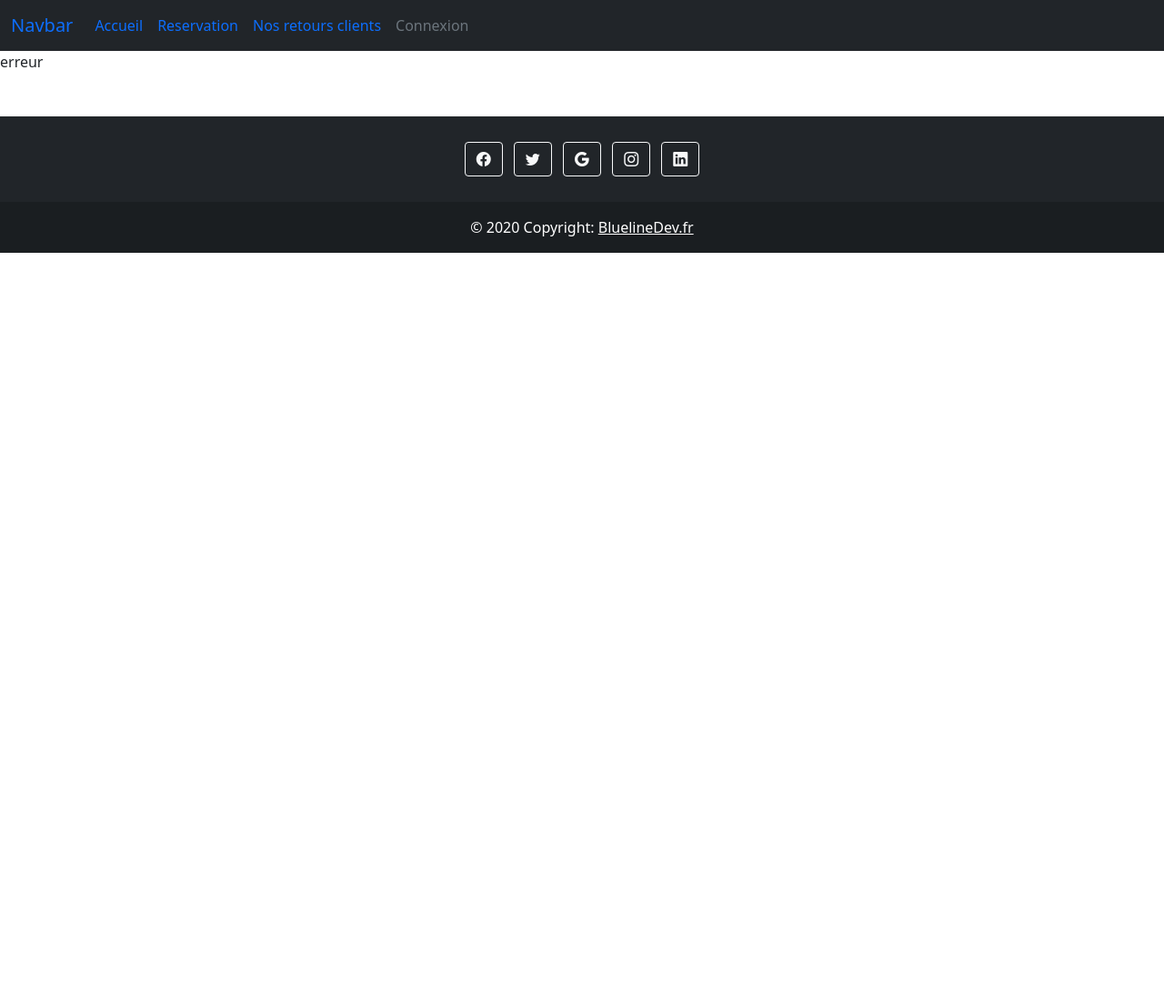
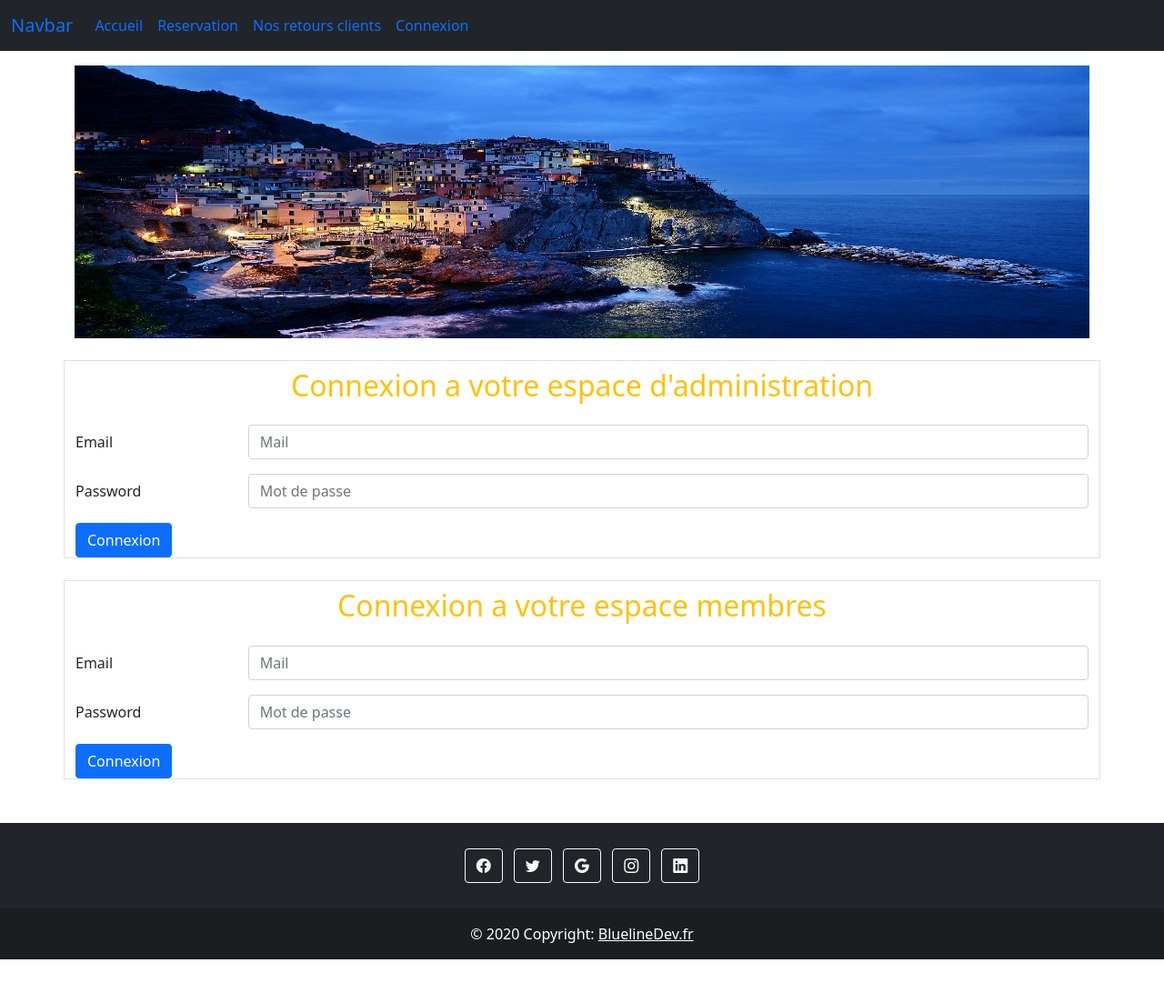
Before and after one commit to Marc-Fantino/PROJECT-6-POO-PHP, a PHP site: page /connexion in a window 1280 px wide. Shown: the whole page at 91% size. Before the commit the page ends 278 px from the top, so only its background shows below. Run offline with PHP 8.4, Linux system fonts and the light colour scheme; style sheets or scripts are compiled from the project's sources.

Commit message:
Signed-off-by: Marc-Fantino <marc-fantino@hotmail.fr> creation de la class user et admin et connexion a leur page

```diff
--- a/index.php
+++ b/index.php
@@ -1,6 +1,7 @@
+<?php
 
+session_start();
 
-<?php
 ob_start();
 // les options passées dans l'URL
 // Si dans l'url un paramètre $_GET['url'] existe
@@ -22,10 +23,30 @@ if($url === "accueil"){
     // on appel le fichier accueil.php
     require_once "pages/accueil.php";
 
-    }else{
-    echo "erreur";
+    }elseif($url ==='connexion'){
+    $title = "Accueil page de connexion";
+    require_once "pages/formulaire.php";
     }
-
+    elseif($url ==='administration'){
+    $title ="Espace admin";
+    require_once "pages/administration.php";
+    }
+    else if($url === "administration" && isset($_SESSION['connecter']) && $_SESSION['connecter'] === true){
+        $title = "Espace admin";
+        require_once "pages/administration.php";
+        }
+    elseif($url ==='connexionUser'){
+        $title ="Espace membres";
+        require_once "pages/membre.php";
+        }
+    else if($url === "connexionUser" && isset($_SESSION['connexion_user']) && $_SESSION['connexion_user'] === true){
+        $title = "Espace membres";
+        require_once "pages/membre.php";
+        }
+        elseif($url === "deconnexion"){
+            //on appel le fichier de deconnexion
+            require_once "pages/deconnexion.php";
+        }
 
 $content = ob_get_clean();
 require_once "template.php";
--- a/methode/admin.php
+++ b/methode/admin.php
@@ -0,0 +1,74 @@
+<?php
+
+require_once "methode/database.php";
+class Admin extends Database{
+
+
+
+    private $id_email_admin;
+    private $id_password_admin;
+
+
+    public function getConnexionAdmin(){
+
+            $db = $this->getPDO();
+
+            if(isset($_POST['id_email_admin']) && !empty($_POST['id_email_admin'])){
+
+            $this->id_email_admin = trim(htmlspecialchars($_POST['id_email_admin']));
+            //faille xss = ON DESINFECTE LES DONNÉES = Sanitize
+                //trim — Supprime les espaces (ou d'autres caractères) en début et fin de chaîne
+                //htmlspecialchars — Convertit les caractères spéciaux en entités HTML :: Cette fonction retourne une chaîne de caractères avec ces modificationss
+
+            }else{
+                echo"<p class='alert-danger p-3 mt-3'>Merci de remplir le champ Email</p>";
+            }
+            if(isset($_POST['id_password_admin']) && !empty($_POST['id_password_admin'])){
+
+                //on rajoute les paramètres des données en private
+                $this->id_password_admin = trim(htmlspecialchars($_POST['id_password_admin']));
+                //faille xss = ON DESINFECTE LES DONNÉES = Sanitize
+                    //trim — Supprime les espaces (ou d'autres caractères) en début et fin de chaîne
+                    //htmlspecialchars — Convertit les caractères spéciaux en entités HTML :: Cette fonction retourne une chaîne de caractères avec ces modificationss
+
+                }else{
+                    echo"<p class='alert-danger p-3 mt-3'>Merci de remplir le champ Mot de passe</p>";
+                }
+                //requete de connexion
+                $sql ="SELECT * FROM admin WHERE id_email_admin = ? AND id_password_admin = ? ";
+                // requete préparé
+                $admin = $db->prepare($sql);
+
+                //bind des paramètres
+
+                $admin->bindParam(1, $this->id_email_admin);
+                $admin->bindParam(2, $this->id_password_admin);
+                //attention ici 2 paramètre à liés
+                // on éxécute la requète et on retourne un tableau associatif
+
+                $admin->execute();
+                //On compte les entrées retournée par execute(tableau associatif)
+                //SI on au minimum un admin dans la table
+                if($admin->rowCount()>=1){
+                //Créer une variable qui liste (recherche) tous les elements
+                $adminLog = $admin->fetch(PDO::FETCH_ASSOC);
+
+                    if($this->id_email_admin === $adminLog['id_email_admin'] && $this->id_password_admin === $adminLog['id_password_admin']){
+                        //Demarrage de session
+                        session_start();
+                        //Booléen pour verifier la connexion
+                        $_SESSION['connexion'] = true;
+                        $_SESSION['id_email_admin'] =$this->id_email_admin;
+
+                        header('Location: administration');
+                    }else{
+                        echo "<p class='alert-danger mt-3 p-2'>Erreur de connexion, merci de verifié votre email et mot de passe et recommencer !</p>";
+                    }
+                }else{
+                    echo "<p class='alert-danger mt-3 p-2'>Erreur </p>";
+                }
+
+            }
+
+
+}
--- a/methode/user.php
+++ b/methode/user.php
@@ -0,0 +1,77 @@
+<?php
+
+require_once "methode/database.php";
+class User extends Database{
+
+
+
+    private $id_email_user;
+    private $id_password_user;
+    //private $repeatPassword;
+
+
+    public function getConnexionUser(){
+
+            $db = $this->getPDO();
+
+            if(isset($_POST['id_email_user']) && !empty($_POST['id_email_user'])){
+
+            $this->id_email_user = trim(htmlspecialchars($_POST['id_email_user']));
+            //faille xss = ON DESINFECTE LES DONNÉES = Sanitize
+                //trim — Supprime les espaces (ou d'autres caractères) en début et fin de chaîne
+                //htmlspecialchars — Convertit les caractères spéciaux en entités HTML :: Cette fonction retourne une chaîne de caractères avec ces modificationss
+
+            }else{
+                echo"<p class='alert-danger p-3 mt-3'>Merci de remplir le champ Email</p>";
+            }
+            if(isset($_POST['id_password_user']) && !empty($_POST['id_password_user'])){
+
+                //on rajoute les paramètres des données en private
+                $this->id_password_user = trim(htmlspecialchars($_POST['id_password_user']));
+                //faille xss = ON DESINFECTE LES DONNÉES = Sanitize
+                    //trim — Supprime les espaces (ou d'autres caractères) en début et fin de chaîne
+                    //htmlspecialchars — Convertit les caractères spéciaux en entités HTML :: Cette fonction retourne une chaîne de caractères avec ces modificationss
+
+                }else{
+                    echo"<p class='alert-danger p-3 mt-3'>Merci de remplir le champ Mot de passe</p>";
+                }
+                //requete de connexion
+                $sql ="SELECT * FROM user WHERE id_email_user = ? AND id_password_user = ? ";
+                // requete préparé
+                $user = $db->prepare($sql);
+
+                //bind des paramètres
+
+                $user->bindParam(1, $this->id_email_user);
+                $user->bindParam(2, $this->id_password_user);
+                //$user->bindParam(3, $this->repeatPassword);
+
+                //attention ici 2 paramètre à liés
+                // on éxécute la requète et on retourne un tableau associatif
+
+                $user->execute();
+                //On compte les entrées retournée par execute(tableau associatif)
+                //SI on au minimum un admin dans la table
+                if($user->rowCount()>=1){
+                //Créer une variable qui liste (recherche) tous les elements
+                $userLog = $user->fetch(PDO::FETCH_ASSOC);
+
+                    if($this->id_email_user === $userLog['id_email_user'] && $this->id_password_user === $userLog['id_password_user']){
+                        //Demarrage de session
+                        session_start();
+                        //Booléen pour verifier la connexion
+                        $_SESSION['connexion_user'] = true;
+                        $_SESSION['id_email_user'] =$this->id_email_user;
+
+                        header('Location: membre');
+                    }else{
+                        echo "<p class='alert-danger mt-3 p-2'>Erreur de connexion, merci de verifié votre email et mot de passe et recommencer !</p>";
+                    }
+                }else{
+                    echo "<p class='alert-danger mt-3 p-2'>Erreur </p>";
+                }
+
+            }
+
+
+}
--- a/package.json
+++ b/package.json
@@ -2,6 +2,7 @@
   "dependencies": {
     "bootstrap": "^5.1.3",
     "bootstrap-icons": "^1.8.1",
-    "font-awesome-sass": "^4.7.0"
+    "font-awesome-sass": "^4.7.0",
+    "gsap": "^3.10.4"
   }
 }
--- a/pages/accueil.php
+++ b/pages/accueil.php
@@ -7,13 +7,13 @@ $giteLoc = new Gite();
 $gite = $giteLoc->getGite();
 
 ?>
-<div class="row">
+<div class="row mt-4 ms-5">
 <?php
 foreach($gite as $location)
 {
 ?>
 
-  <div class="col-sm-6">
+  <div class="col-sm-6 my-4">
   <div class="card" style="width: 30rem;">
 <img src="<?=$location['id_photo_location']?>" class="card-img-top" alt="<?=$location['id_nom_location']?>">
 <div class="card-body">
--- /dev/null
+++ b/pages/administration.php
@@ -0,0 +1,3 @@
+<?php
+
+echo "la page de l'admin";
--- a/pages/formulaire.php
+++ b/pages/formulaire.php
@@ -1,25 +1,86 @@
-
-  <body>
-<header><?php require_once"pages/header.php";?></header>
 
 
-<div class="container">
+<?php
+ require_once "methode/admin.php";
+ require_once "methode/user.php";
 
-<div class="mb-3 row">
-  <label for="staticEmail" class="col-sm-2 col-form-label">Email</label>
+// Instance de la class Administrateur
+$giteUser = new User();
+// instance de la classe Utilisateur
+$giteAdmin = new Admin();
+
+?>
+ <div class="container mt-3">
+          <img src="assets/image/village-sud.jpg" alt="Village du sud de la france" width="100%" height="300px">
+       </div>
+<div class="container border border-primary-3 mt-4" id="form-admin">
+  <?php
+  if(isset($_SESSION['connecter']) && $_SESSION['connecter'] === true){
+    header("administration");
+  }else{
+
+  ?>
+
+
+
+       <h2 class="mt-2 text-center text-warning">Connexion a votre espace d'administration</h2>
+            <form action="" method="POST">
+                <div class="mb-3 row mt-4">
+                  <label for="Email" class="col-sm-2 col-form-label">Email</label>
                   <div class="col-sm-10">
-    <input type="text" readonly class="form-control-plaintext" id="staticEmail" value="email@example.com">
+                    <input type="text" class="form-control" id="Email" name="id_email_admin" placeholder="Mail" required>
                   </div>
                 </div>
                 <div class="mb-3 row">
-  <label for="inputPassword" class="col-sm-2 col-form-label">Password</label>
+                  <label for="password" class="col-sm-2 col-form-label">Password</label>
                   <div class="col-sm-10">
-    <input type="password" class="form-control" id="inputPassword">
+                    <input type="password" class="form-control" id="password" name="id_password_admin" placeholder="Mot de passe" required>
                   </div>
                 </div>
+                <button name="btn_valide_admin" type="submit" class="btn btn-primary">Connexion</button>
+            </form>
 
+
+  <?php
+      if(isset($_POST['btn_valide_admin'])){
+                  $giteAdmin->getConnexionAdmin();
+              }
+        }
+
+   ?>
 </div>
 
+<div class="container mt-4 border border-success-3" id="form-user">
+    <?php
+    if(isset($_SESSION['connecter_user']) && $_SESSION['connecter_user'] === true){
+      header("connexionUser");
+    }else{
 
-<footer><?php require_once"pages/footer.php";?></footer>
-</body>
+    ?>
+
+         <h2 class="mt-2 text-center text-warning">Connexion a votre espace membres</h2>
+              <form action="" method="POST">
+                  <div class="mb-3 row mt-4">
+                    <label for="Email" class="col-sm-2 col-form-label">Email</label>
+                    <div class="col-sm-10">
+                      <input type="text" class="form-control" id="Email" name="id_email_user" placeholder="Mail" required>
+                    </div>
+                  </div>
+                  <div class="mb-3 row">
+                    <label for="password" class="col-sm-2 col-form-label">Password</label>
+                    <div class="col-sm-10">
+                      <input type="password" class="form-control" id="password" name="id_password_user" placeholder="Mot de passe" required>
+                    </div>
+                  </div>
+                  <button name="btn_valide_user" type="submit" class="btn btn-primary">Connexion</button>
+              </form>
+
+    <?php
+
+        if(isset($_POST['btn_valide_user'])){
+          $giteUser->getConnexionUser();
+        }
+        }
+
+     ?>
+</div>
--- a/pages/header.php
+++ b/pages/header.php
@@ -17,7 +17,7 @@
                       <a class="nav-link" href="#">Nos retours clients</a>
                     </li>
                     <li class="nav-item">
-                      <a class="nav-link disabled">Connexion</a>
+                      <a class="nav-link" href="connexion">Connexion</a>
                     </li>
                   </ul>
                 </div>
```
Also changed, not shown: methode/gite.php (+40 -0 lines), pages/membre.php (added, +25 -0 lines), assets/sass/style.scss (line endings or trailing spaces), package-lock.json, pages/deconnexion.php (added), pages/giteadmin.php (added), pages/giteuser.php (added). Lines whose indentation alone changed are shown as unchanged.
